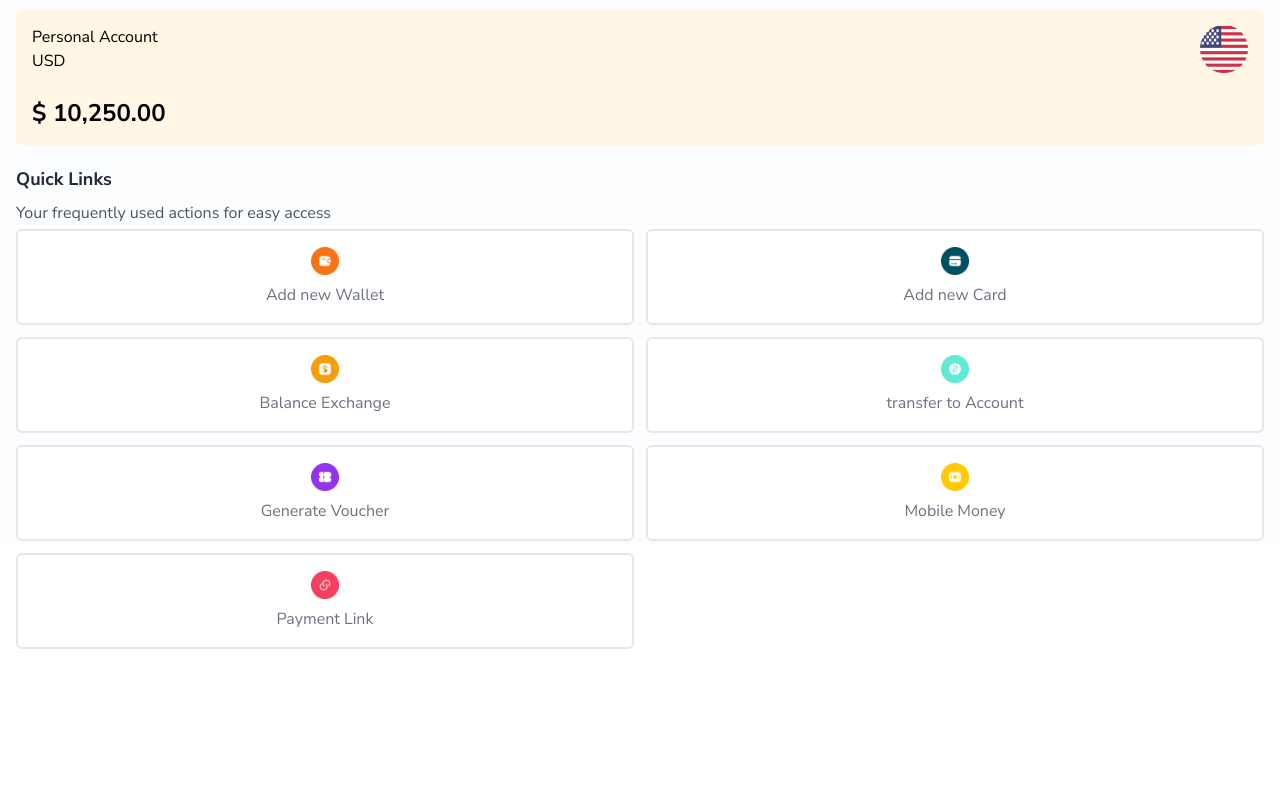
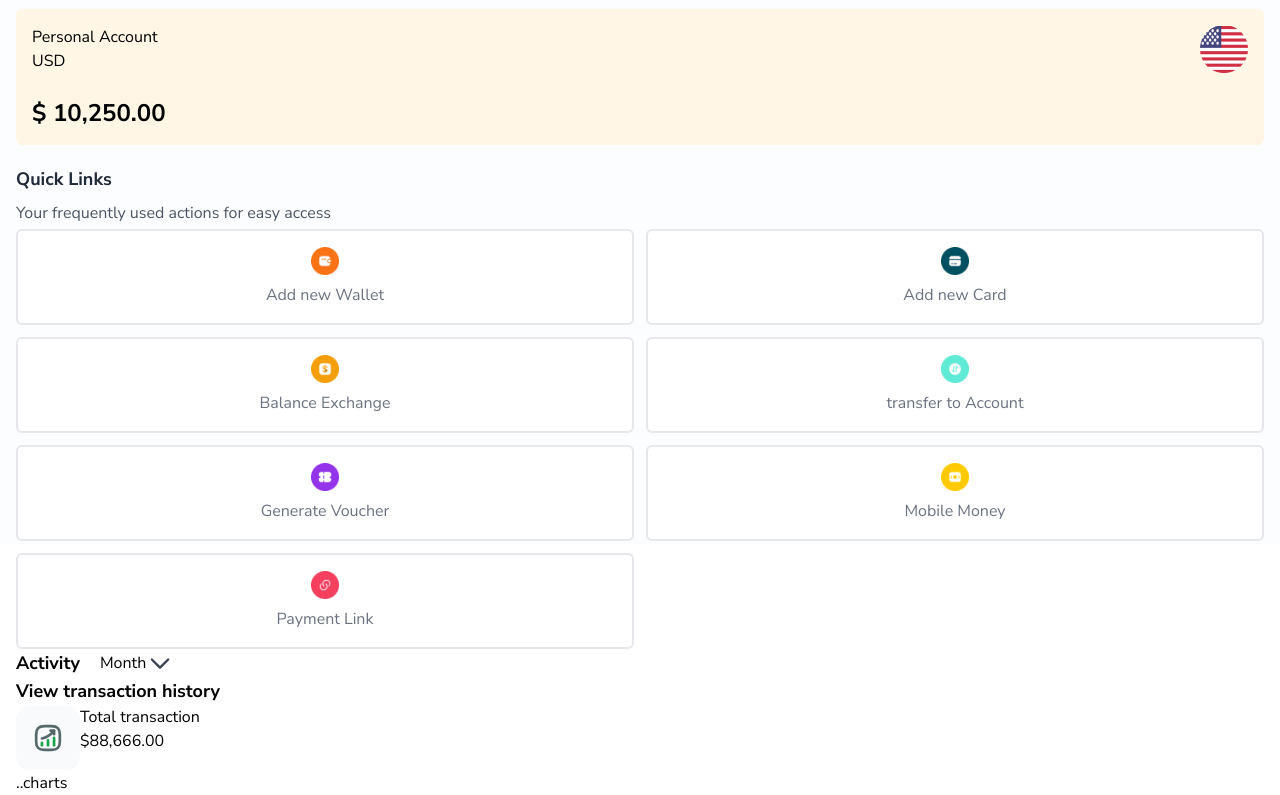
Before and after one commit to mendsalbert/GenioPay, a React (Create React App) app: page / in a window 1280 px wide. Shown: the part 255-1050 px from the top of the page. Before the commit the page ends 904 px from the top, so only its background shows below. Built offline with nearby package versions, Linux system fonts and the light colour scheme.

Commit message:
genopay ui

```diff
--- a/src/App.js
+++ b/src/App.js
@@ -6,7 +6,7 @@ import {
 } from "@heroicons/react/outline";
 import React from "react";
 import Layout from "./components/Layout/Layout";
-
+import trans from "./svgs/trans.svg";
 const App = () => {
   return (
     <Layout>
@@ -117,6 +117,34 @@ const App = () => {
           </div>
         </div>
       </main>
+
+      <main className="px-4 ">
+        <div>
+          <div className="flex flex-col">
+            <div className="flex flex-row items-center ">
+              <p className="font-bold text-lg mr-5"> Activity</p>
+              <div className=" flex flex-row items-center">
+                <p>Month</p>
+                <ChevronDownIcon className="h-7 text-gray-700 cursor-pointer" />
+              </div>
+            </div>
+
+            <div className="text-lg font-bold">View transaction history</div>
+
+            <div className="">
+              <div className="flex ">
+                <img src={trans} className="w-16" />
+                <div>
+                  <p>Total transaction</p>
+                  <p>$88,666.00</p>
+                </div>
+              </div>
+            </div>
+
+            <div>..charts</div>
+          </div>
+        </div>
+      </main>
     </Layout>
   );
 };
```
Also changed, not shown: src/svgs/trans.svg (added).
